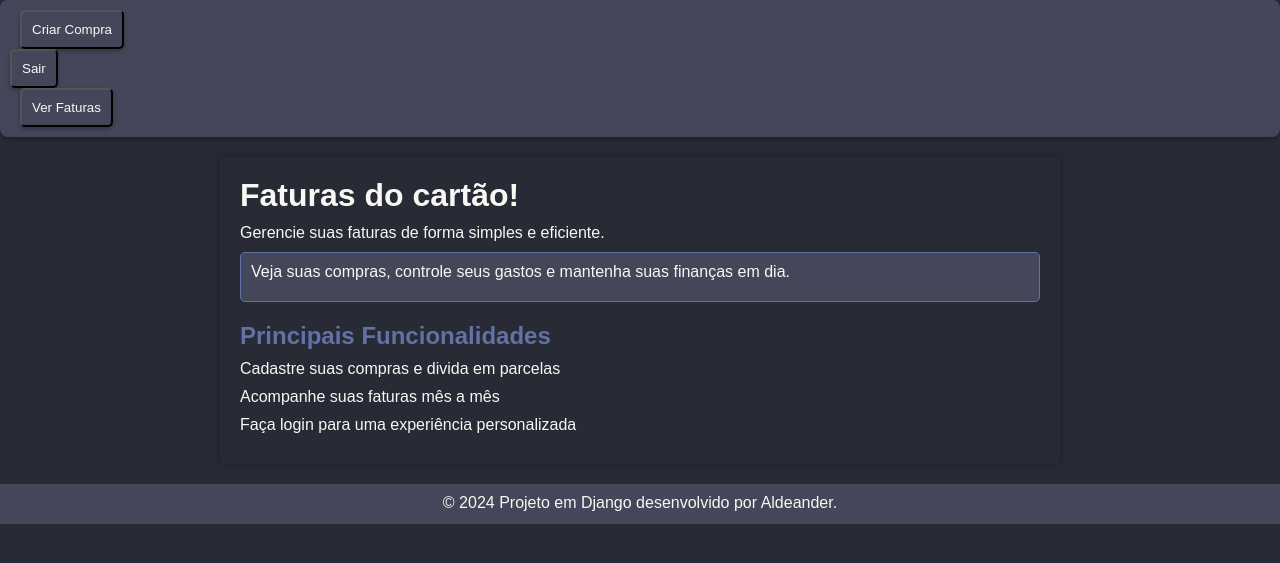
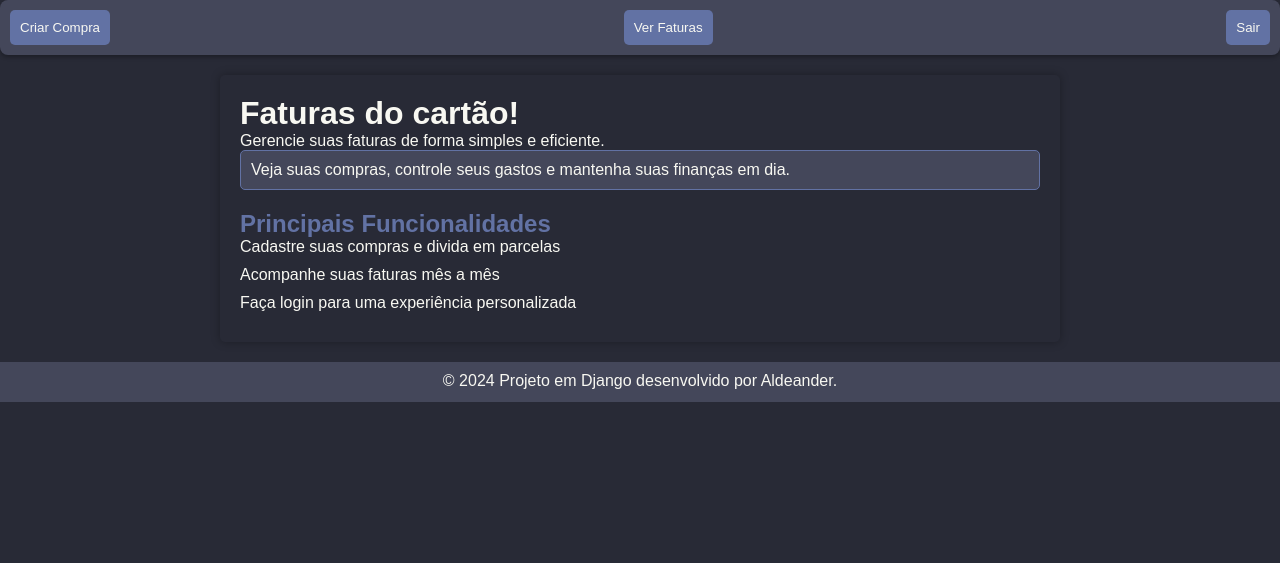
Before and after one commit to aldeandersantos/Django_Faturas, a Django app: page / in a window 1280 px wide. Shown: the top 563 px of the page. Run offline with Django 5.2, Linux system fonts and the light colour scheme; the visitor is signed in with stand-in values (Sample User, id 1).

Commit message:
Header ajustado

```diff
--- a/static/styles/style.css
+++ b/static/styles/style.css
@@ -10,7 +10,6 @@ body {
   background-color: #282a36;
   color: #f8f8f2;
 }
-
 
 /* Estilos para a área principal da página */
 main {
@@ -43,7 +42,7 @@ footer {
   background-color: #44475a;
   color: #f8f8f2;
   text-align: center;
-  height: 20px; /* Adjust the height as desired */
+  height: 20px; /* Ajuste a altura conforme necessário */
 }
 
 /* Estilos para a lista de funcionalidades */
@@ -70,12 +69,6 @@ a:hover {
   text-decoration: underline;
 }
 
-/* Resto dos estilos */
-h1, h2, p {
-  margin-bottom: 10px;
-}
-
-
 /* Estilos para o cabeçalho da página */
 header {
   background-color: #44475a;
@@ -86,33 +79,37 @@ header {
   justify-content: space-between;
   align-items: center;
   transition: background-color 0.3s ease-in-out;
+  flex-direction: row; /* Garante que os elementos dentro do header estejam em linha */
 }
 
 /* Estilos para os botões no header */
 header .logout-button,
 header .custom-button {
   padding: 10px;
-  background-color: #44475a;
+  background-color: #6272a4; /* Cor de destaque para todos os botões */
   color: #f8f8f2;
+  border: none;
   border-radius: 5px;
-  box-shadow: 0 2px 4px rgba(0, 0, 0, 0.3);
+  cursor: pointer;
   transition: background-color 0.3s ease-in-out;
 }
 
 header .logout-button:hover,
 header .custom-button:hover {
-  background-color: #6272a4;
+  background-color: #44475a; /* Cor de destaque ao passar o mouse */
 }
 
-header .custom-button {
+header .custom-left-button,
+header .custom-right-button,
+header .custom-center-button {
   flex-grow: 1; /* Ocupar o espaço disponível */
-  margin: 0 10px; /* Ajuste a margem conforme necessário */
-}
-
-header .custom-center-button {
-  text-align: center;
+  text-align: center; /* Centralizar o texto dentro do botão */
 }
 
 header .custom-left-button {
   text-align: left;
 }
+
+header .custom-right-button {
+  text-align: right;
+}
--- a/templates/app_faturas/base.html
+++ b/templates/app_faturas/base.html
@@ -13,44 +13,27 @@
 <body>
     {% if user.is_authenticated %}
     <header>
-        <nav>
-            <ul>
-                <li class="dropdown">
-                    <ul class="dropdown-menu">
-                        <li>
-                            <button class="custom-button custom-left-button" onclick="window.location.href='{% url 'cadastrar_compra' %}'">Criar Compra</button>
-                        </li>
-                        <li>
+        <div class="custom-left-button">
+          <button class="custom-button" onclick="window.location.href='{% url 'cadastrar_compra' %}'">Criar Compra</button>
+        </div>
+
+        <div class="custom-center-button">
+          <button class="custom-button" onclick="window.location.href='{% url 'visualizar_faturas' %}'">Ver Faturas</button>
+        </div>
+
+        <div class="custom-right-button">
           <form method="post" action="{% url 'logout' %}">
             {% csrf_token %}
             <button class="logout-button" type="submit">Sair</button>
           </form>
-                        </li>
-                        <li>
-                            <button class="custom-button custom-center-button" onclick="window.location.href='{% url 'visualizar_faturas' %}'">Ver Faturas</button>
-                        </li>
-                    </ul>
-                </li>
-            </ul>
-        </nav>
+        </div>
       </header>
     {% else %}
     <header>
-        <nav>
-            <ul>
-                <li class="dropdown">
-                    {% block header_content %}
-                        <!-- Parte específica do link "Login" aqui -->
-                        <a href="#" class="dropdown-toggle" data-toggle="dropdown">
-                            <span class="fas fa-bars"></span>
-                        </a>
-                        <ul class="dropdown-menu">
-                            <li><a href="{% url 'login' %}">Login</a></li>
-                        </ul>
-                    {% endblock %}
-                </li>
-            </ul>
-        </nav>
+        <!-- Mostra o botão de Login apenas se o usuário não estiver autenticado -->
+        <div class="custom-left-button">
+            <a class="custom-button" href="{% url 'login' %}">Login</a>
+        </div>
     </header>
     {% endif %}
     </header>
```
Lines whose indentation alone changed are shown as unchanged.
